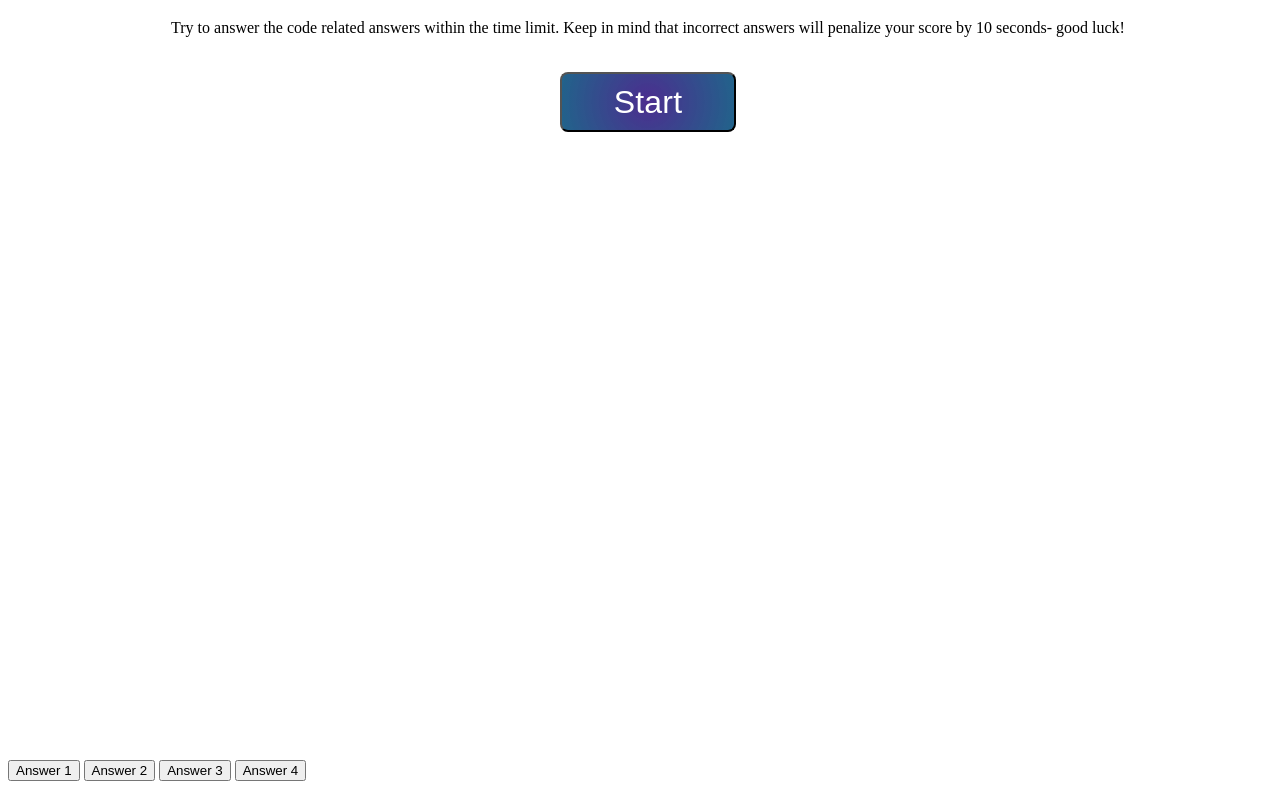
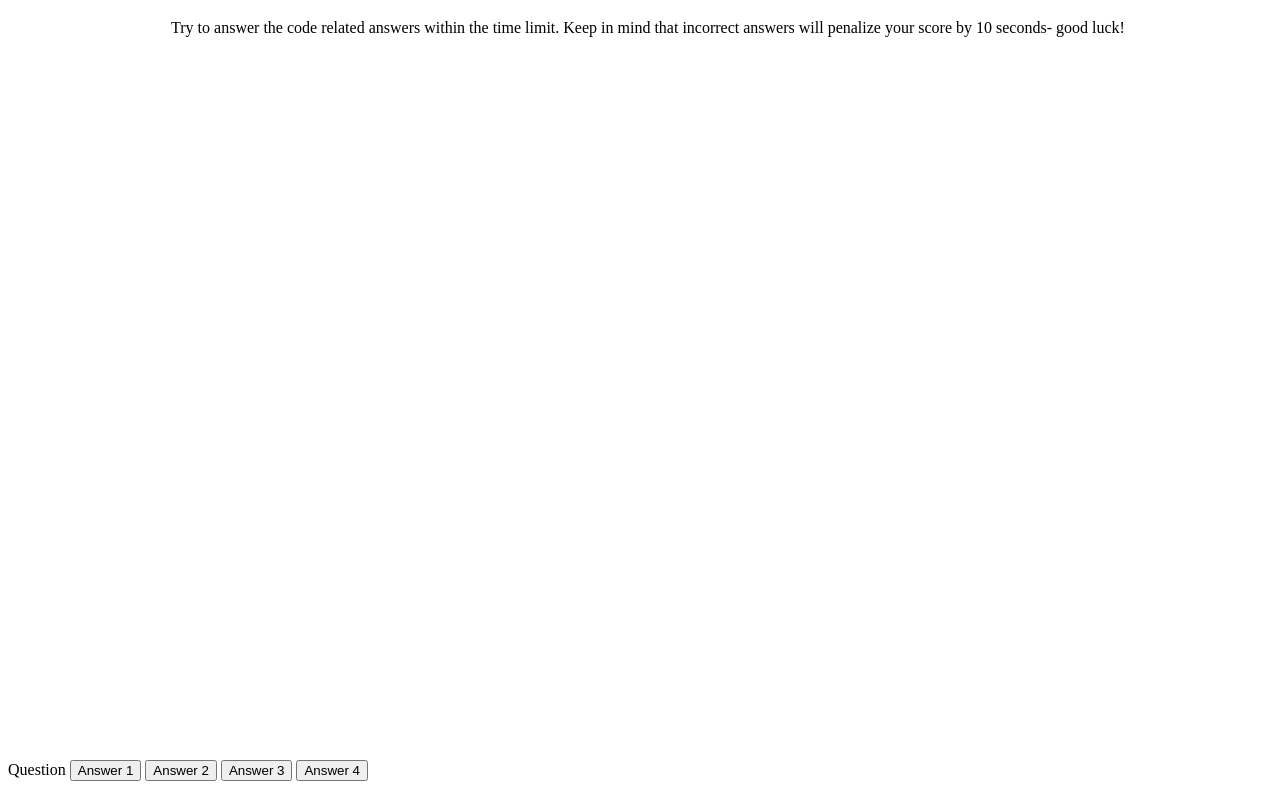
Before and after one commit to kitasauce/HW4, a plain HTML site: page index.html in a window 1280 px wide. Both pictures are taken after a click on the button "Start". Shown: the part 61-850 px from the top of the page. Drawn offline with Linux system fonts and the light colour scheme.

Commit message:
more js functionality

```diff
--- a/index.html
+++ b/index.html
@@ -14,12 +14,13 @@
             <p>Try to answer the code related answers within the time limit. Keep in mind that incorrect answers will penalize your score by 10 seconds- good luck!</p>
         <button class="start">Start</button>
     </header>
-    <card class="question-container">
+    <main class="question-container">
+       Question
         <button class="answers">Answer 1</button>
         <button class="answers">Answer 2</button>
         <button class="answers">Answer 3</button>
         <button class="answers">Answer 4</button>
-    </card>
+    </main>
     <script src="./script.js"></script>
 </body>
 </html>
--- a/script.js
+++ b/script.js
@@ -1,15 +1,20 @@
 var startbtn = document.querySelector(".start");
+var questions = document.querySelector(".question-container")
+var answers = document.querySelectorAll(".answers")
 
 startbtn.addEventListener("click", startButton);
 
 function startButton() {
     console.log("started");
-    startbtn.classList.add("hide");
+    startbtn.style.display = "none";
     showquestions();
 };
 
 function showquestions() {
-
+  questions.style.visibility = "visible";
+  answers.forEach(answers => {
+  answers.style.visibility = "visible";
+});
 };
 
 var countdown = function(num) {
--- a/style.css
+++ b/style.css
@@ -31,9 +31,10 @@ header {
 }
 
 .answers {
+   visibility: hidden;
 
 }
 
 .question-container {
-
+    visibility: hidden;
 }
```
